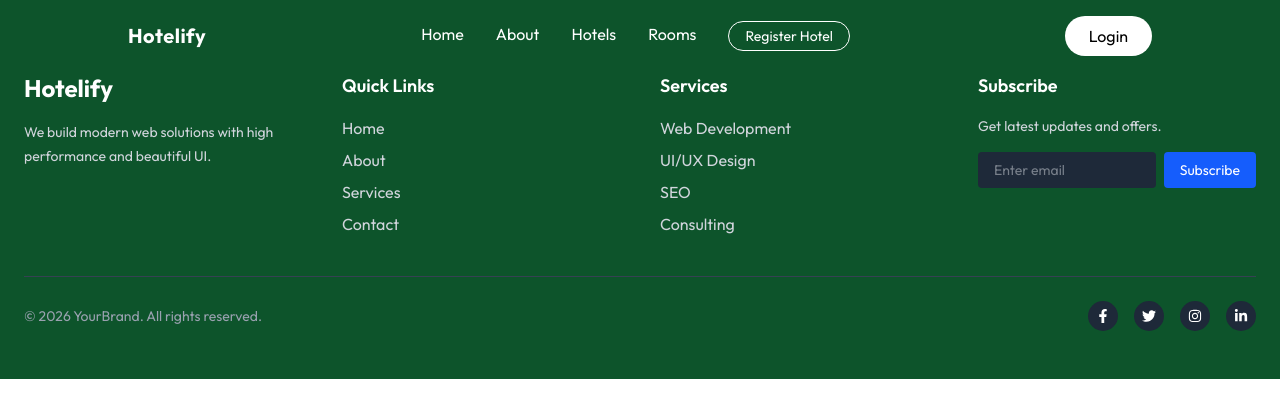
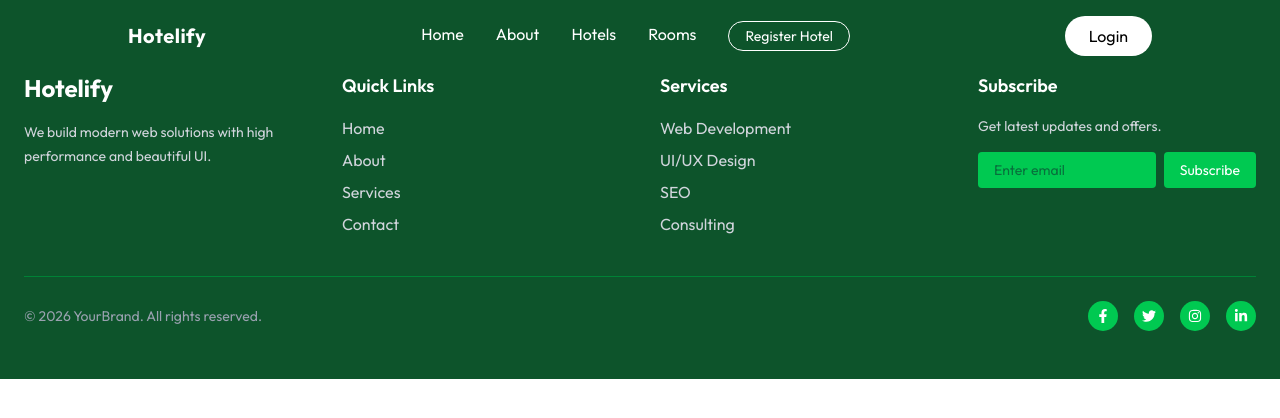
Before and after one commit to asifakbar-aruxstudio/Hotelify, a React (Vite) app: page / in a window 1280 px wide. Shown: the top 418 px of the page. Built offline with nearby package versions, Linux system fonts and the light colour scheme.

Commit message:
fix: update Footer component styles for improved accessibility and consistency

```diff
--- a/src/components/Footer.jsx
+++ b/src/components/Footer.jsx
@@ -58,9 +58,11 @@ const Footer = () => {
               <input
                 type="email"
                 placeholder="Enter email"
-                className="w-full px-4 py-2 rounded bg-gray-800 text-sm focus:outline-none"
+                className="w-full px-4 py-2 rounded bg-green-500 text-sm focus:outline-none
+                text-gray-900 hover:bg-green-900 transition"
               />
-              <button className="bg-blue-600 hover:bg-blue-700 px-4 py-2 rounded text-white text-sm">
+              <button className="bg-green-500 hover:bg-green-900 px-4 py-2 rounded
+              text-white text-sm">
                 Subscribe
               </button>
             </form>
@@ -69,7 +71,8 @@ const Footer = () => {
         </div>
 
         {/* Divider */}
-        <div className="border-t border-gray-700 mt-10 pt-6 flex flex-col md:flex-row justify-between items-center gap-4">
+        <div className="border-t border-green-700 mt-10 pt-6 flex flex-col md:flex-row
+        justify-between items-center gap-4">
 
           {/* Copyright */}
           <p className="text-sm text-gray-400">
@@ -82,7 +85,7 @@ const Footer = () => {
               <a
                 key={i}
                 href="#"
-                className="bg-gray-800 p-2 rounded-full hover:bg-blue-600 transition"
+                className="bg-green-500 p-2 rounded-full hover:bg-green-900 transition"
               >
                 <Icon className="text-sm text-white" />
               </a>
--- a/src/pages/Home.jsx
+++ b/src/pages/Home.jsx
@@ -3,7 +3,7 @@ import React from 'react'
 function Home() {
   return (
     <div>
-      Home Page
+     <h1 className='pt-50px'>Home Page</h1>
     </div>
   )
 }
```
